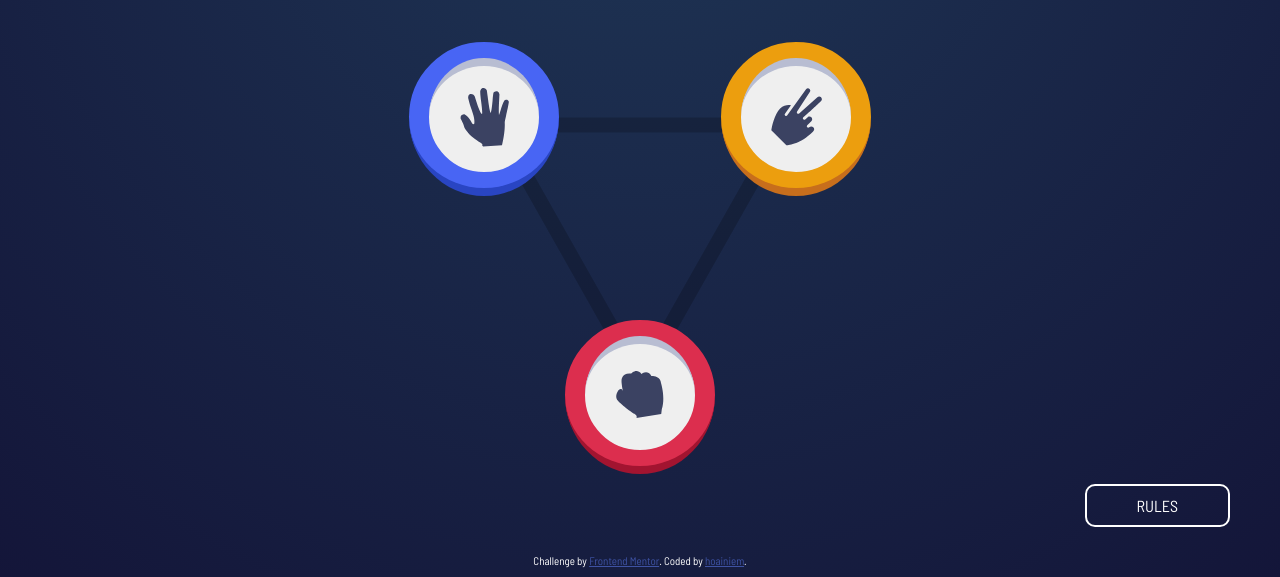
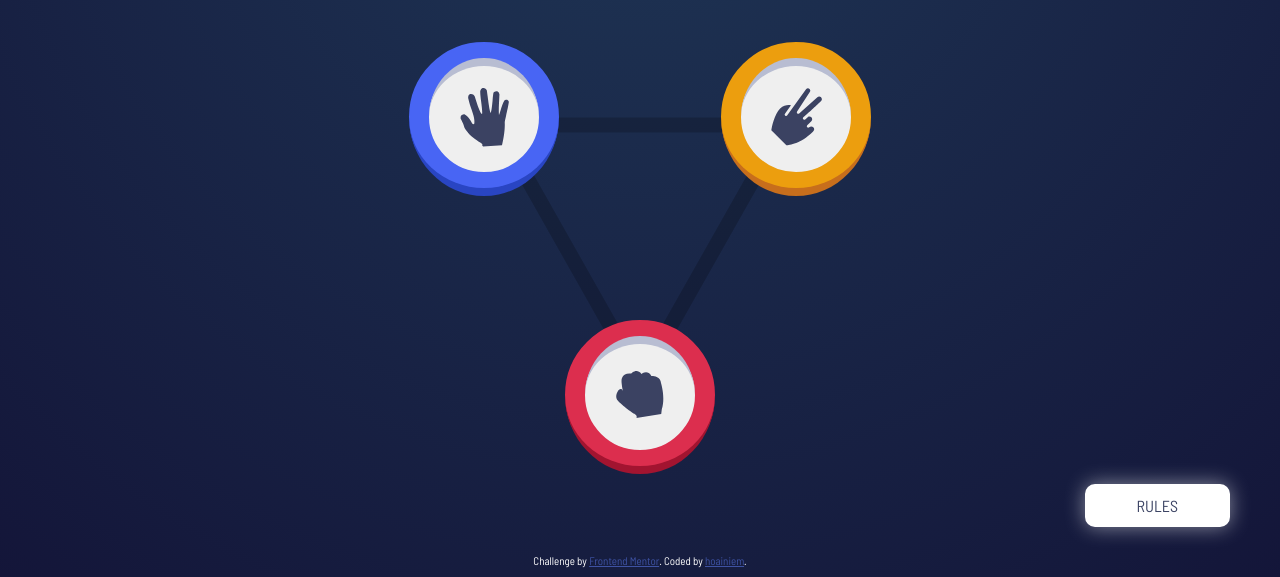
Before and after one commit to hoainiemz/hoainiemz.github.io, a plain HTML site: page rock-paper-scissors-master/index.html in a window 1280 px wide. In both pictures the pointer is over the label "RULES". Shown: the part 223-800 px from the top of the page. Drawn offline with Linux system fonts and the light colour scheme.

Commit message:
Initial commit

```diff
--- a/rock-paper-scissors-master/style.css
+++ b/rock-paper-scissors-master/style.css
@@ -58,6 +58,13 @@ body {
     border-radius: 10px;
     padding-inline: 50px;
     cursor: pointer;
+    transition: all 0.5s;
+}
+
+#rule-button:hover {
+    background-color: white;
+    color: hsl(229, 25%, 31%);
+    box-shadow: 0 0 20px rgba(255, 255, 255, 0.5);
 }
 
 #rule-ckb {
@@ -397,6 +404,7 @@ div[idx="2"]::after {
     color: hsl(229, 25%, 31%);
     font-weight: 600;
     cursor: pointer;
+    transition: color 0.5s, box-shadow 0.5s;
 }
 
 #replay-button:hover {
```
